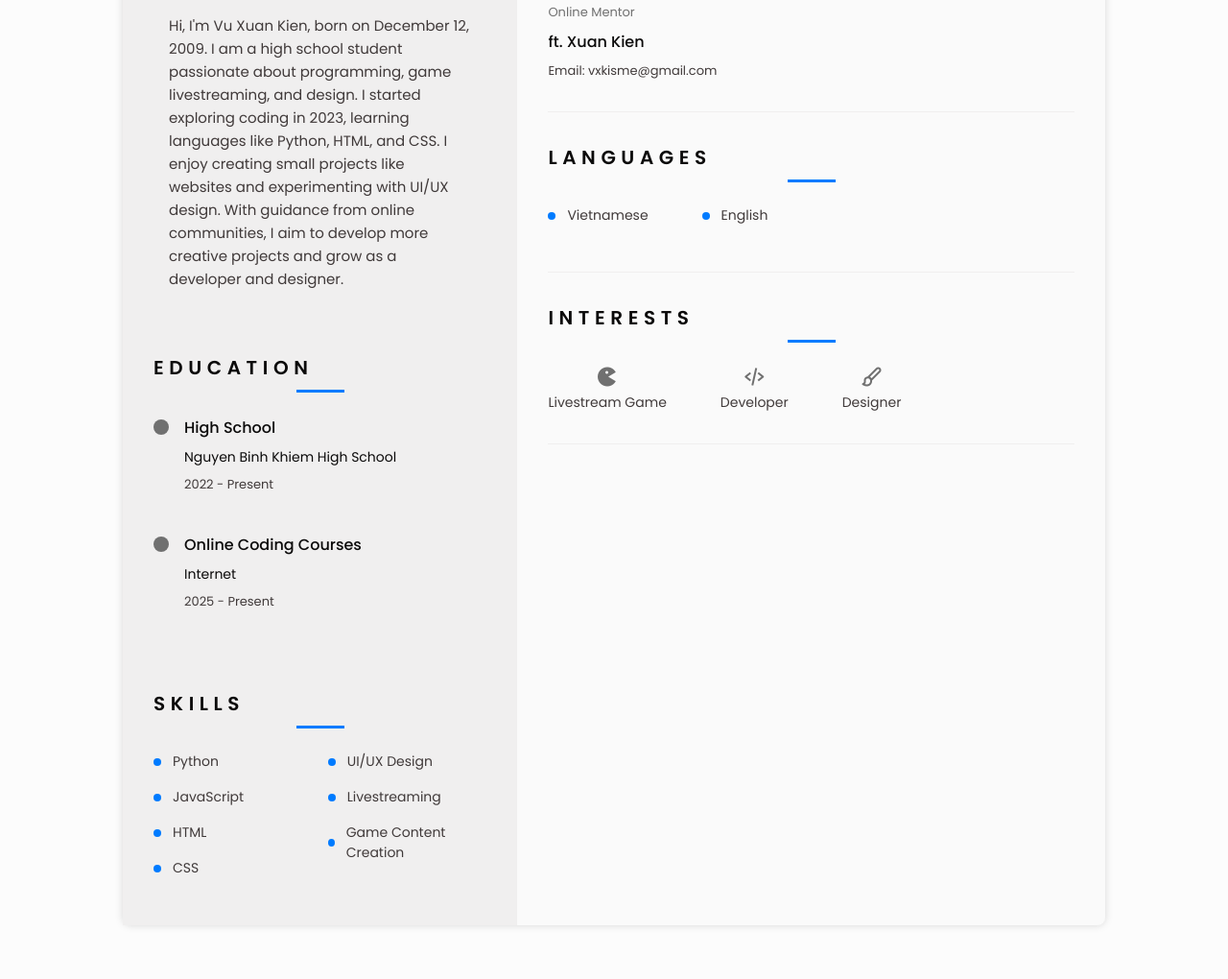
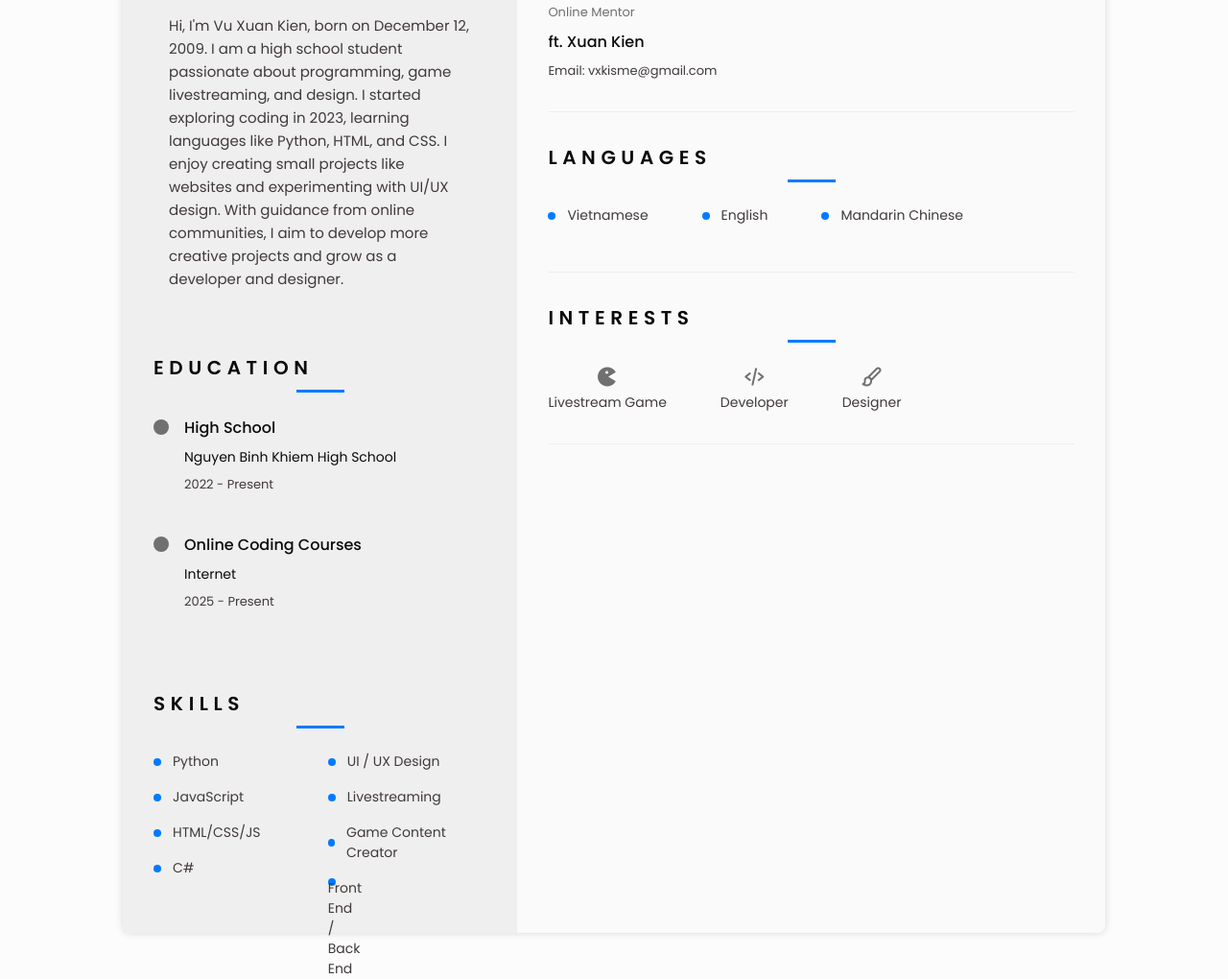
Before and after one commit to Xuankiendev/kiendev, a plain HTML site: page index.html in a window 1280 px wide. Shown: the part 731-1751 px from the top of the page at 96% size. Drawn offline with nearby package versions, Linux system fonts and the light colour scheme.

Commit message:
Update index.html

```diff
--- a/index.html
+++ b/index.html
@@ -142,13 +142,14 @@
               <ul class="skills__data">
                 <li class="skills__name"><span class="skills__circle"></span> Python</li>
                 <li class="skills__name"><span class="skills__circle"></span> JavaScript</li>
-                <li class="skills__name"><span class="skills__circle"></span> HTML</li>
-                <li class="skills__name"><span class="skills__circle"></span> CSS</li>
+                <li class="skills__name"><span class="skills__circle"></span> HTML/CSS/JS</li>
+                <li class="skills__name"><span class="skills__circle"></span> C#</li>
               </ul>
               <ul class="skills__data">
-                <li class="skills__name"><span class="skills__circle"></span> UI/UX Design</li>
+                <li class="skills__name"><span class="skills__circle"></span> UI / UX Design</li>
                 <li class="skills__name"><span class="skills__circle"></span> Livestreaming</li>
-                <li class="skills__name"><span class="skills__circle"></span> Game Content Creation</li>
+                <li class="skills__name"><span class="skills__circle"></span> Game Content Creator</li>
+                <li class="skills__name"><span class="skills__circle"></spam> Front End / Back End</li>
               </ul>
             </div>
           </section>
@@ -217,6 +218,7 @@
               <ul class="languages__content bd-grid">
                 <li class="languages__name"><span class="languages__circle"></span> Vietnamese</li>
                 <li class="languages__name"><span class="languages__circle"></span> English</li>
+                <li class="languages__name"><span class="languages__circle"></span> Mandarin Chinese</li>
               </ul>
             </div>
           </section>
```
